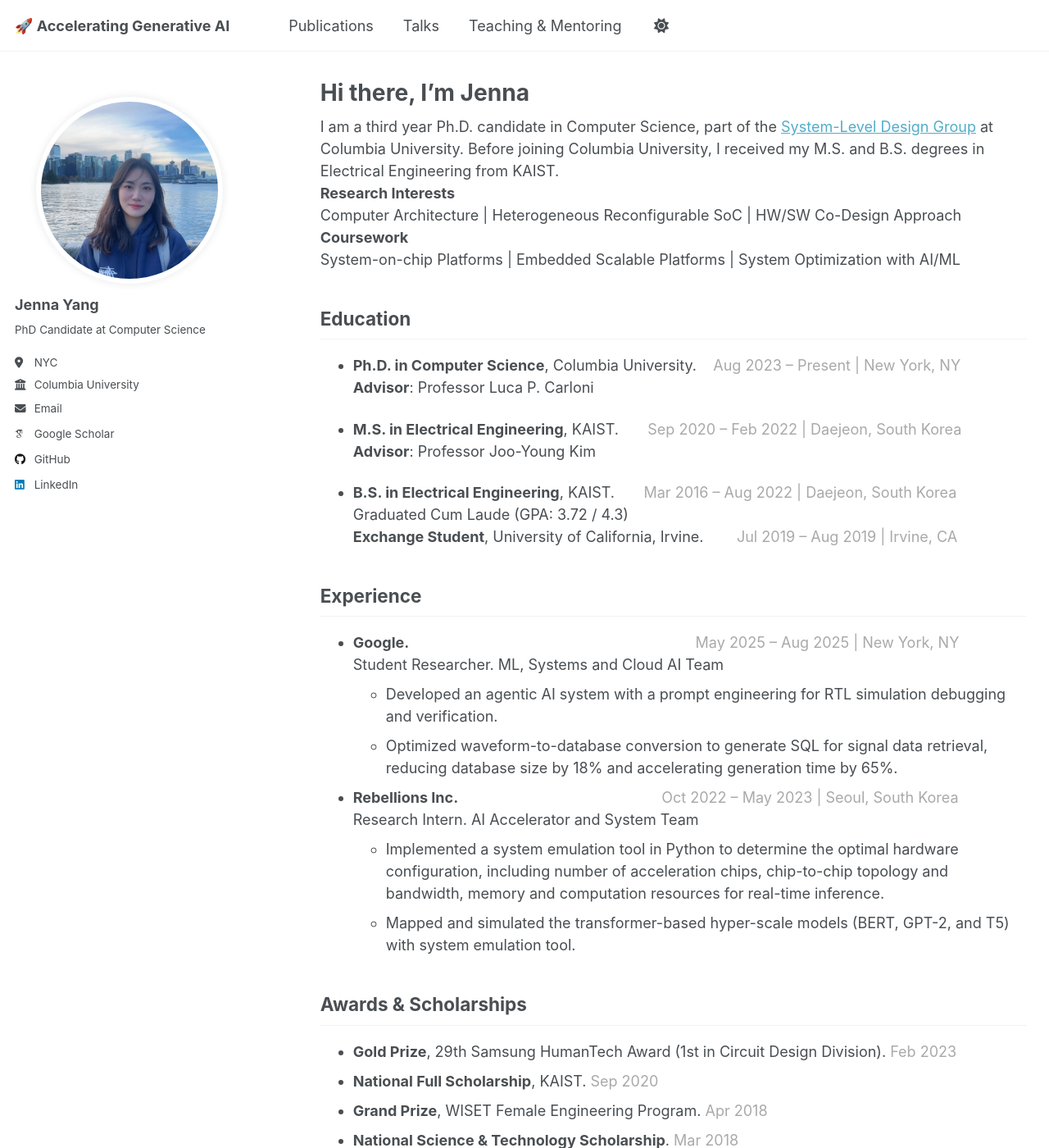
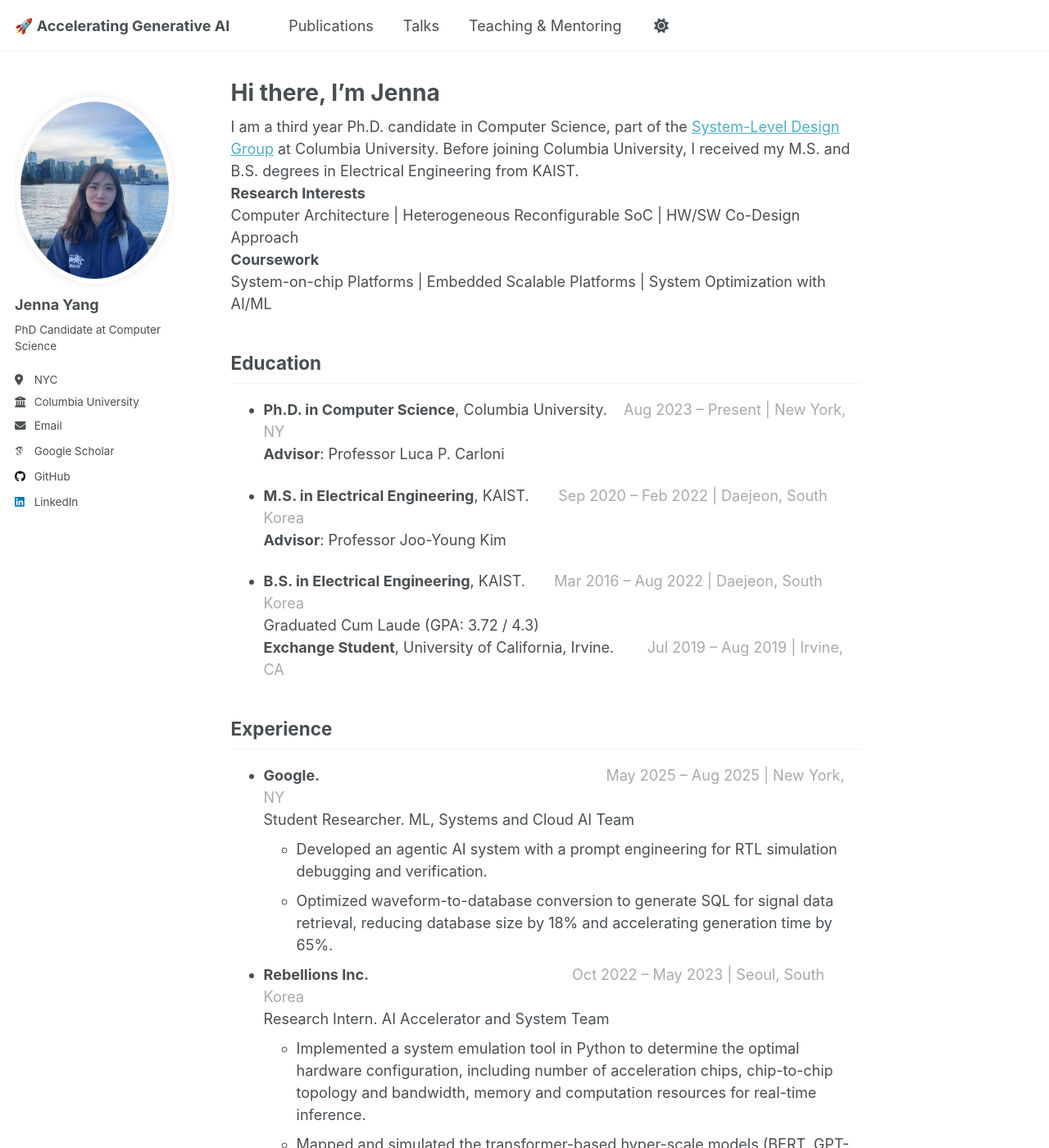
Before and after one commit to jenna-yang/jenna-yang.github.io, a Jekyll site: the page built from _pages/about.md, in a window 1280 px wide and 1400 px high. Shown: the whole window at 82% size. Built offline with Jekyll 4.4.1, drawn with Linux system fonts in a browser that asks for light colours; some web fonts are replaced.

Commit message:
Revert layout

```diff
--- a/_sass/include/_custom.scss
+++ b/_sass/include/_custom.scss
@@ -2,27 +2,6 @@
 /* Slightly reduce font for main content and force full-width for pages with class 'wide' */
 body .wide {
   font-size: 0.96em;
-}
-
-/* Give the main content area more room on desktop across the site. */
-#main {
-  max-width: min(1500px, calc(100vw - 48px));
-}
-
-@media screen and (min-width: 925px) {
-  body .sidebar {
-    width: 280px !important;
-    max-width: 280px !important;
-  }
-
-  body .page,
-  body .archive {
-    float: none !important;
-    width: calc(100% - 320px) !important;
-    margin-left: 320px !important;
-    margin-right: 0 !important;
-    padding-right: 0.5rem;
-  }
 }
 
 /* Target main content container to expand full width */
```
